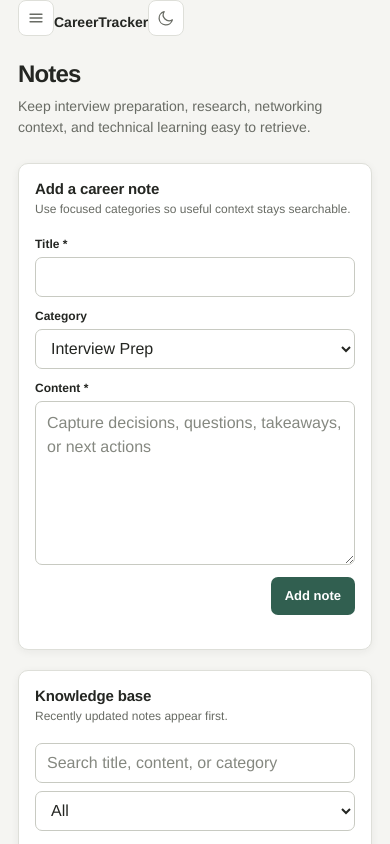
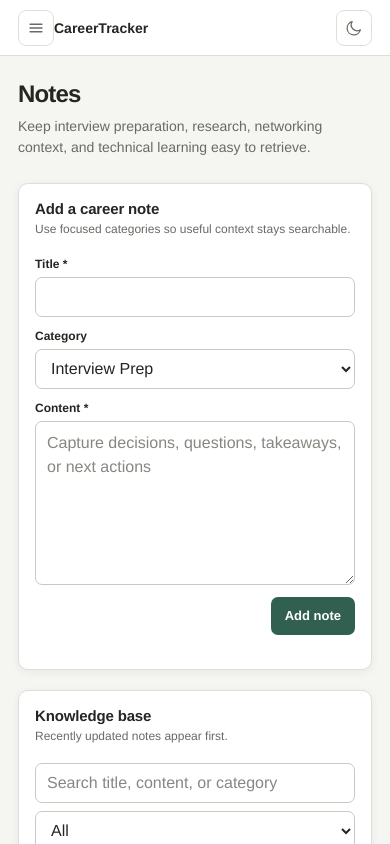
Before and after one commit to gmagnavita15/CareerTracker, a React (Vite) app: page /#/notes in a window 390 px wide. Shown: the top 844 px of the page. Built offline with nearby package versions, Linux system fonts and the light colour scheme.

Commit message:
Fixed layout issues

```diff
--- a/src/index.css
+++ b/src/index.css
@@ -198,6 +198,34 @@ a {
   color: #858a81;
   font-size: 11px;
 }
+
+.app-main {
+  width: calc(100% - 248px);
+  flex: 1 1 auto;
+  min-width: 0;
+  display: flex;
+  flex-direction: column;
+}
+
+
+.topbar {
+  position: sticky;
+  top: 0;
+  z-index: 30;
+  display: flex;
+  align-items: center;
+  width: 100%;
+  min-height: 56px;
+  padding: 0 24px;
+  border-bottom: 1px solid var(--border);
+  background: var(--surface);
+}
+
+.topbar > .icon-button:last-child {
+  margin-left: auto;
+}
+
+
 
 .icon-button.mobile-menu-button,
 .mobile-brand {
@@ -1279,12 +1307,20 @@ button[type="submit"]:hover,
     pointer-events: auto;
   }
 
+  .app-main {
+    width: 100%;
+  }
+
   .topbar {
-    position: sticky;
-    top: 0;
-    z-index: 30;
-    justify-content: space-between;
     padding: 0 18px;
+  }
+
+  .topbar > .icon-button:last-child {
+    margin-left: auto;
+  }
+
+  .main-content {
+    padding: 24px 18px 40px;
   }
 
   .icon-button.mobile-menu-button {
@@ -1295,10 +1331,6 @@ button[type="submit"]:hover,
     display: inline;
     font-size: 14px;
     font-weight: 700;
-  }
-
-  .main-content {
-    padding: 24px 18px 40px;
   }
 
   .page-header {
```
